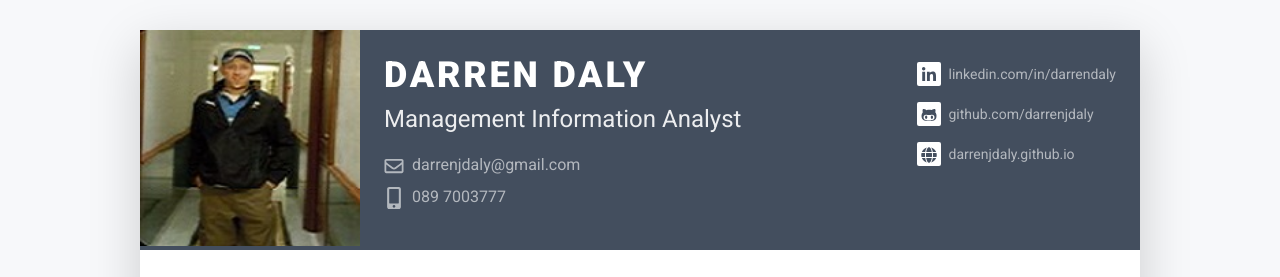
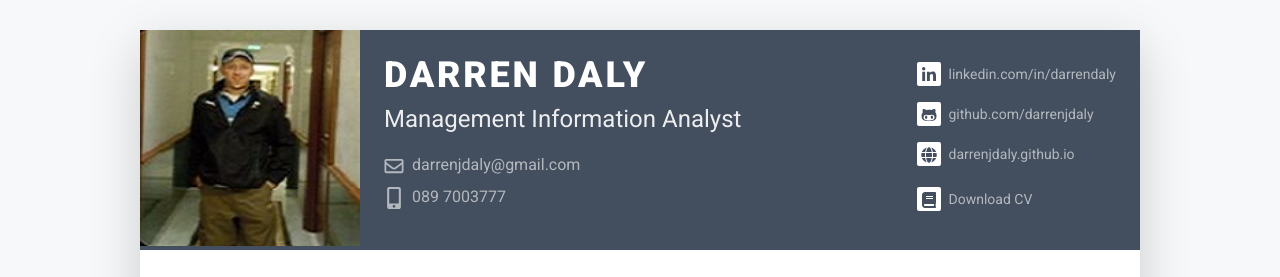
Before and after one commit to darrenjdaly/darrenjdaly.github.io, a plain HTML site: page index.html in a window 1280 px wide. Shown: the top 277 px of the page. Drawn offline with Linux system fonts and the light colour scheme.

Commit message:
Updated CV Upload

```diff
--- a/index.html
+++ b/index.html
@@ -44,7 +44,11 @@
 				                <li class="mb-3"><a href="https://www.linkedin.com/in/darren-daly-21231543/"><span class="fa-container text-center mr-2"><i class="fab fa-linkedin-in fa-fw"></i></span>linkedin.com/in/darrendaly</a></li>
 				                <li class="mb-3"><a href="https://github.com/darrenjdaly"><span class="fa-container text-center mr-2"><i class="fab fa-github-alt fa-fw"></i></span>github.com/darrenjdaly</a></li>
 				                <li><a href="https://darrenjdaly.github.io./"><span class="fa-container text-center mr-2"><i class="fas fa-globe"></i></span>darrenjdaly.github.io</a></li>
-						    </ul>
+								<br />
+								<li><a href="DarrenDalyCV.docx" download="DarrenDalyCV"><span class="fa-container text-center mr-2"><i class="fa fa-book fa-fw"></i></span>Download CV</a></li>
+
+
+							</ul>
 					    </div><!--//secondary-info-->
 
 				    </div><!--//media-body-->
```
Also changed, not shown: 1 other file.
